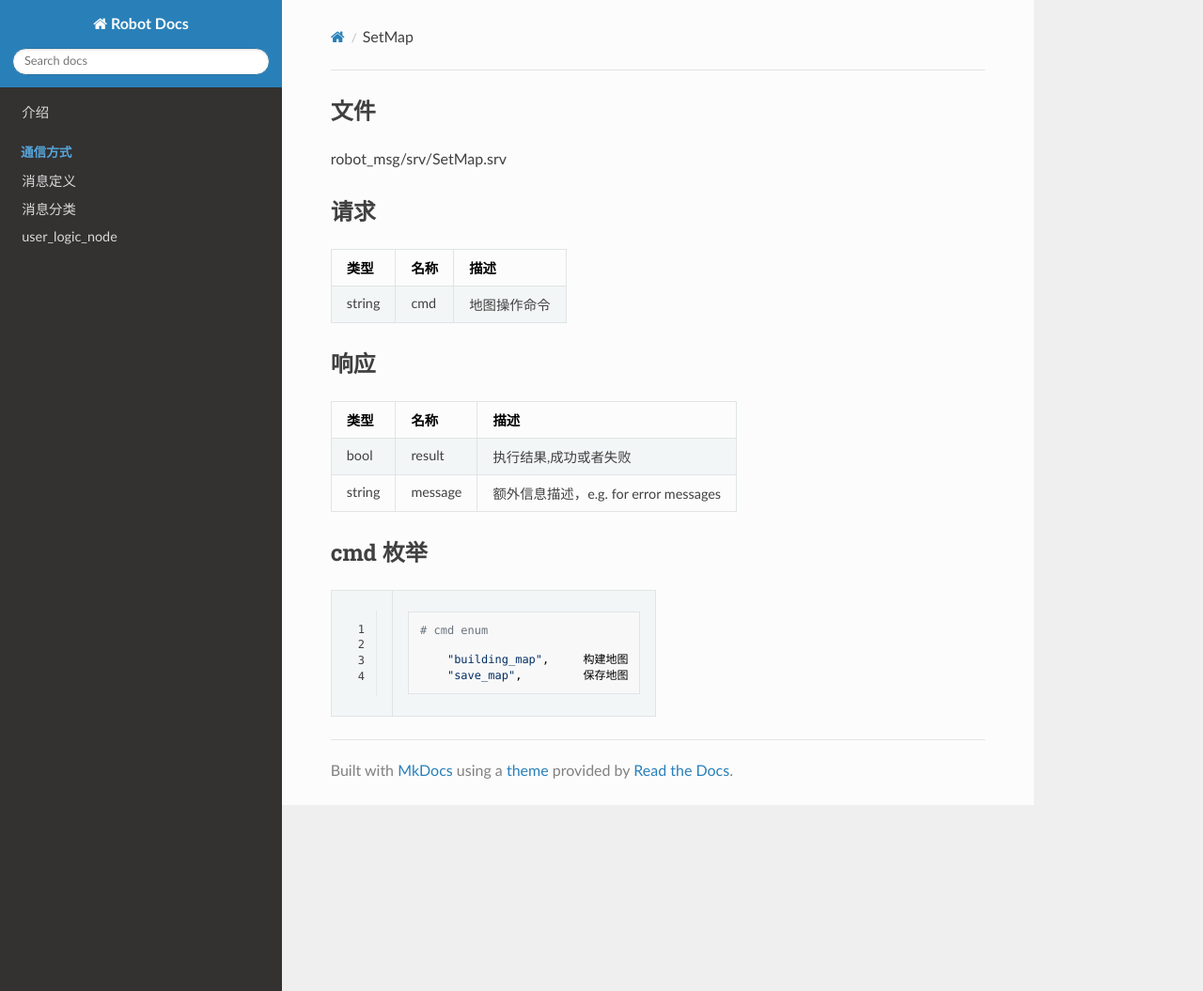
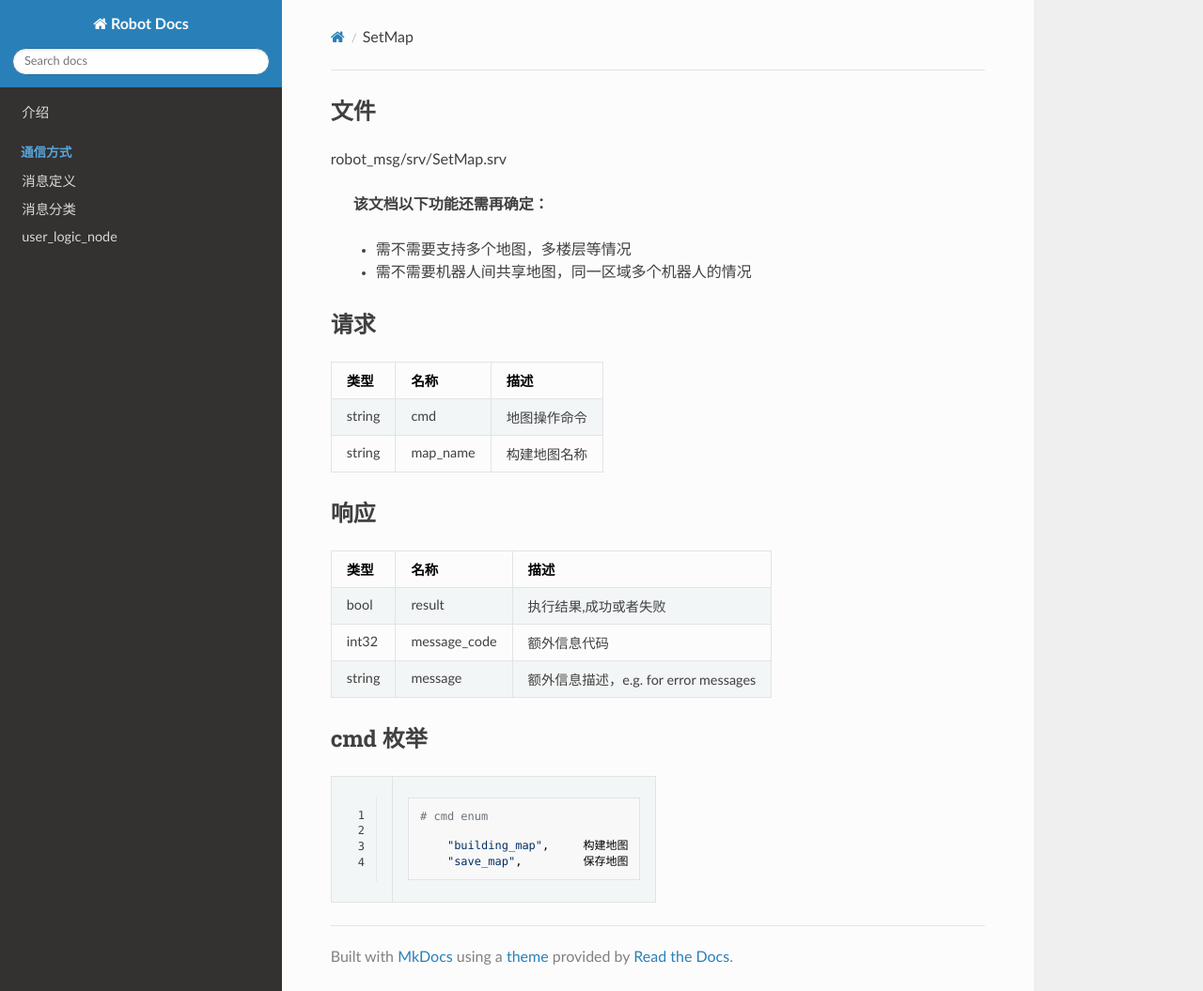
Before and after one commit to beyoungglh/mkdocs-test, an MkDocs documentation site: the page built from docs/srvs/SetMap.md, in a window 1280 px wide and 1055 px high. Shown: the whole window at 94% size. Built offline with MkDocs 1.6.1, drawn with Linux system fonts in a browser that asks for light colours; nearby versions of some CDN libraries.

Commit message:
调整状态及地图命令

```diff
--- a/docs/srvs/SetMap.md
+++ b/docs/srvs/SetMap.md
@@ -1,18 +1,26 @@
 ## 文件
 
 robot_msg/srv/SetMap.srv
+
+>**该文档以下功能还需再确定：**
+>
+> * 需不需要支持多个地图，多楼层等情况
+> * 需不需要机器人间共享地图，同一区域多个机器人的情况
+
 
 ## 请求
 
 类型|名称|描述
 --|--|--
 string | cmd| 地图操作命令
+string | map_name | 构建地图名称
 
 ## 响应
 
 类型|名称|描述
 --|--|--
 bool | result | 执行结果,成功或者失败
+int32| message_code | 额外信息代码
 string | message | 额外信息描述，e.g. for error messages
 
 ## cmd 枚举
```
Also changed, not shown: docs/msgs/ActionState.md (+1 -0 lines), docs/srvs/SetAction.md (+1 -0 lines), docs/消息分类.md (+2 -2 lines).
